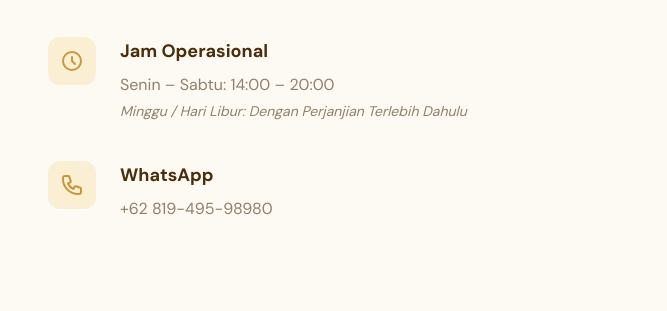
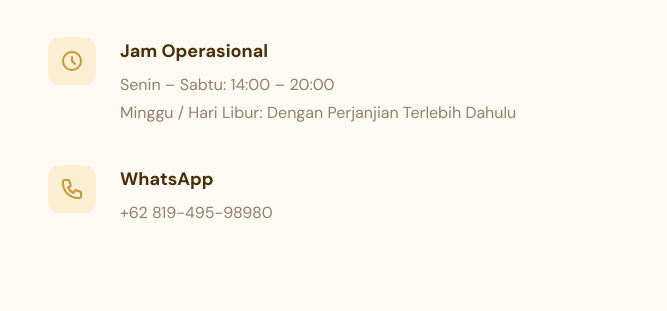
Before and after one commit to innersoulbody/innersoulbody.github.io, a website: page index.html in a window 1280 px wide. Shown: the part 5493-5804 px from the top of the page, 0-667 px from the left. Drawn offline with Linux system fonts and the light colour scheme.

Commit message:
Update index.html

```diff
--- a/index.html
+++ b/index.html
@@ -608,7 +608,7 @@
                             <div>
                                 <h4 class="mb-2 text-lg font-bold">Jam Operasional</h4>
                                 <p class="text-dark-brown/60">Senin – Sabtu: 14:00 – 20:00</p>
-                                <p class="mt-1 text-sm italic text-dark-brown/60">Minggu / Hari Libur: Dengan Perjanjian Terlebih Dahulu</p>
+                                <p class="mt-1 text-dark-brown/60">Minggu / Hari Libur: Dengan Perjanjian Terlebih Dahulu</p>
                             </div>
                         </div>
 
```
